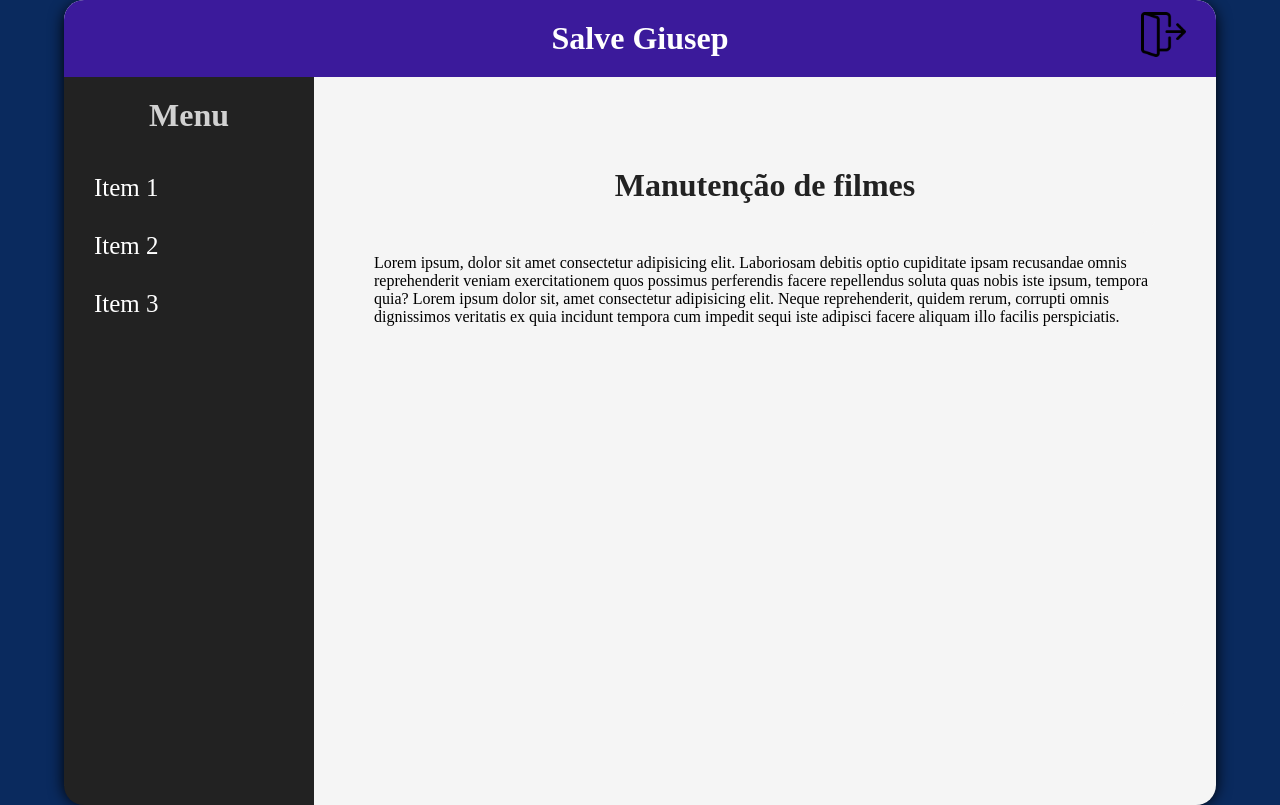
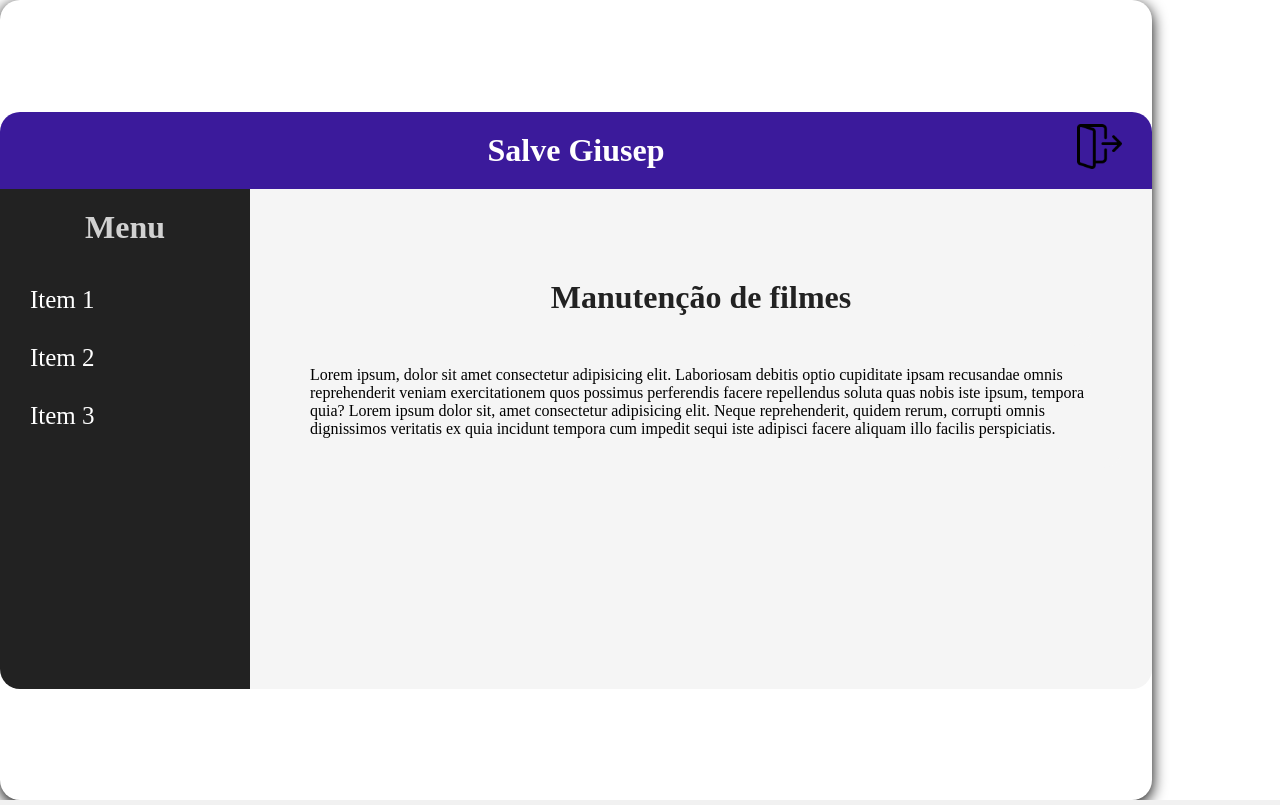
Before and after one commit to AryelsonUniube/php_estudos, a PHP site: page /src/principal.php in a window 1280 px wide. Run offline with PHP 8.4, Linux system fonts and the light colour scheme; a user stored in the database is signed in.

Commit message:
uptade css formulario e principal

```diff
--- a/css/principal.css
+++ b/css/principal.css
@@ -11,9 +11,6 @@ body {
   justify-content: center;
   align-items: center;
   min-height: 100vh;
-}
-
-.body {
   height: 800px;
   width: 90%;
   max-width: 1200px;
@@ -23,11 +20,6 @@ body {
   display: flex;
   flex-direction: column;
 }
-.content{
-  height: 91%;
-}
-
-
 .haeder {
   display: flex;
   justify-content: center;
```
Also changed, not shown: css/formulario.css (+5 -3 lines).
